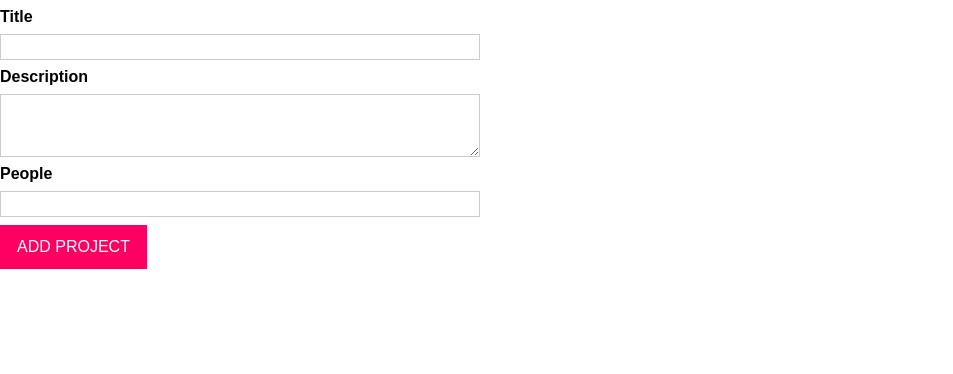
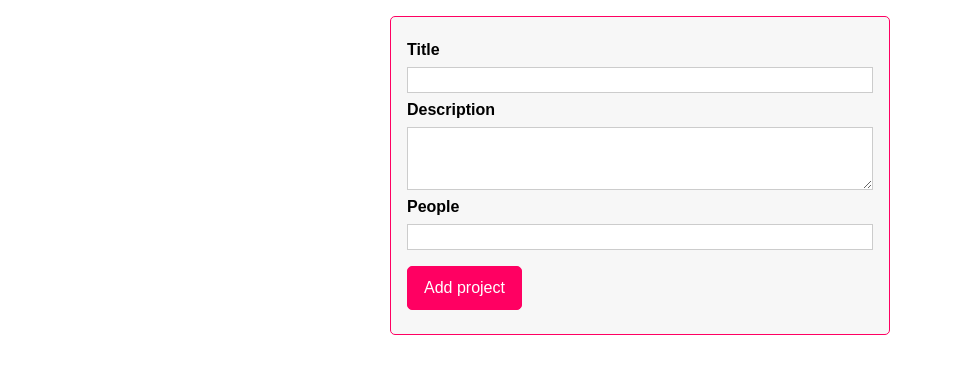
Before and after one commit to jmalinna/learning-typescript-1, a website with bundled scripts: page index.html in a window 1280 px wide. Shown: the whole page, without its empty margins (0-953 px from the left). Built offline with nearby package versions, Linux system fonts and the light colour scheme.

Commit message:
Update styles

```diff
--- a/app.css
+++ b/app.css
@@ -40,9 +40,12 @@ button {
   font: inherit;
   background: #ff0062;
   border: 1px solid #ff0062;
+  border-radius: 5px;
   cursor: pointer;
   color: white;
   padding: 0.75rem 1rem;
+  margin-top: 0.5rem;
+  margin-bottom: 0.5rem;
 }
 
 button:focus {
@@ -51,8 +54,8 @@ button:focus {
 
 button:hover,
 button:active {
-  background: #a80041;
-  border-color: #a80041;
+  background: #ff88b6;
+  border-color: #ff88b6;
 }
 
 .projects {
@@ -120,8 +123,11 @@ button:active {
 }
 
 #user-input {
-  margin: 1rem;
+  max-width: 500px;
+
+  margin: 1rem auto;
   padding: 1rem;
   border: 1px solid #ff0062;
+  border-radius: 5px;
   background: #f7f7f7;
 }
--- a/index.html
+++ b/index.html
@@ -23,7 +23,7 @@
           <label for="people">People</label>
           <input type="number" id="people" step="1" min="0" max="10" />
         </div>
-        <button type="submit">ADD PROJECT</button>
+        <button type="submit">Add project</button>
       </form>
     </template>
     <template id="single-project">
--- a/src/app.ts
+++ b/src/app.ts
@@ -14,6 +14,7 @@ class ProjectInput {
         true
       );
       this.formElement = importedNode.firstElementChild as HTMLFormElement;
+      this.formElement.id = 'user-input';
       this.attach();
     }
 
```
